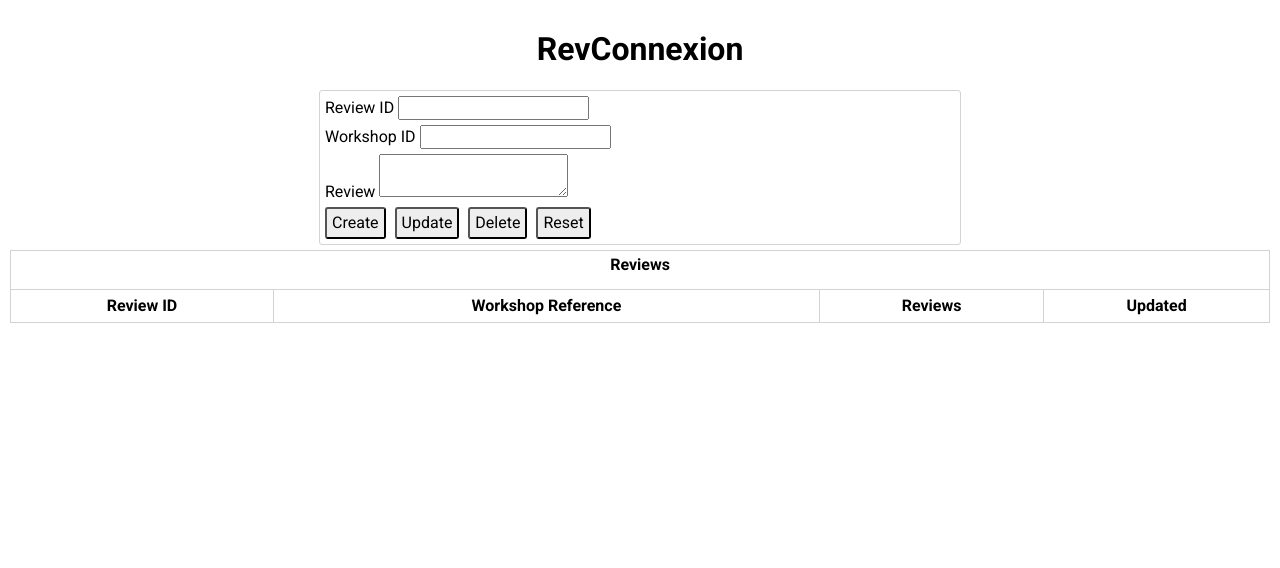
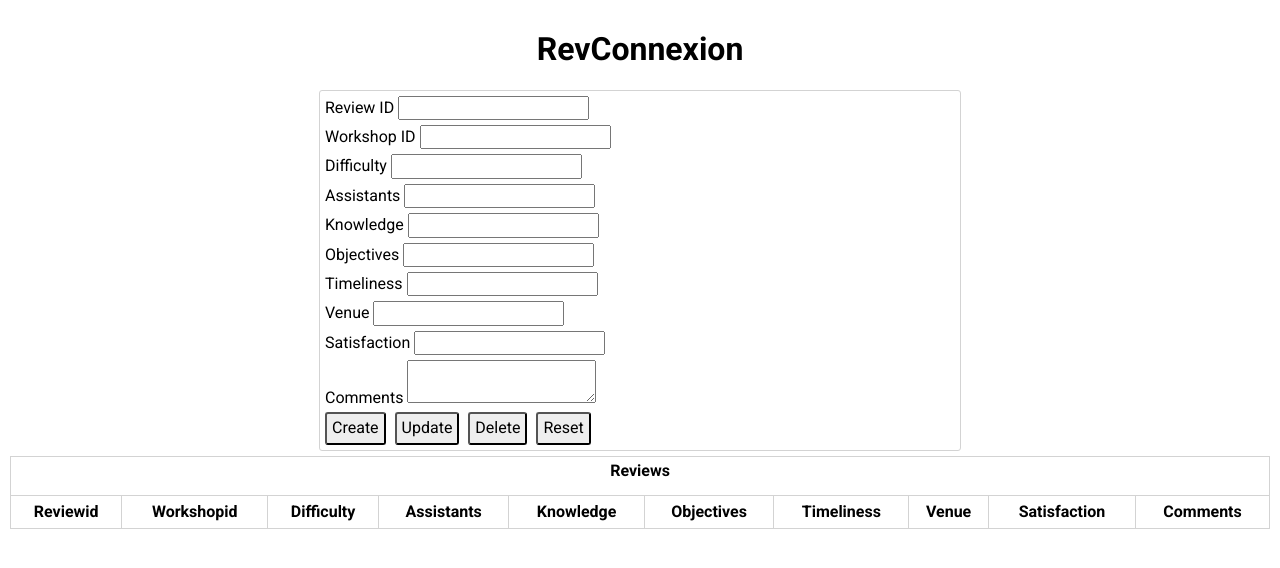
Before and after one commit to onlyphantom/revconnexion, a Python web app: template templates/home.html in a window 1280 px wide. Shown: the top 568 px of the page. Run offline with Jinja, Linux system fonts and the light colour scheme; the template is opened without the code that fills it, so the values that code supplies are empty.

Commit message:
rebuild_table function updated to match schema

```diff
--- a/static/js/home.js
+++ b/static/js/home.js
@@ -94,8 +94,8 @@ ns.view = (function () {
     'use strict';
 
     let $id = $('#id'),
-        $workshop_id = $('#workshop_id'),
-        $text = $('#text');
+        $workshop = $('#workshop'),
+        $comments = $('#comments');
 
     // return the API
     return {
@@ -118,7 +118,17 @@ ns.view = (function () {
             // did we get a reviews array?
             if (reviews) {
                 for (let i = 0, l = reviews.length; i < l; i++) {
-                    rows += `<tr><td class="id">${reviews[i].id}</td><td class="workshop_id">${reviews[i].workshop_id}</td><td class="text">${reviews[i].text}</td><td>${reviews[i].timestamp}</td></tr>`;
+                    rows += `<tr><td class="id">${reviews[i].id}</td>
+                    <td class="workshop_id">${reviews[i].workshop}</td>
+                    <td class="difficulty">${reviews[i].difficulty}</td>
+                    <td class="assistants_score">${reviews[i].assistants_score}</td>
+                    <td class="knowledge">${reviews[i].knowledge}</td>
+                    <td class="objectives">${reviews[i].objectives}</td>
+                    <td class="timeliness">${reviews[i].timeliness}</td>
+                    <td class="venue_score">${reviews[i].venue_score}</td>
+                    <td class="satisfaction_score">${reviews[i].satisfaction_score}</td>
+                    <td class="comments">${reviews[i].comments}</td>
+                    </tr>`;
                 }
                 $('table > tbody').append(rows);
             }
--- a/templates/home.html
+++ b/templates/home.html
@@ -24,8 +24,29 @@
             <label for="workshop_id">Workshop ID
                 <input type="number" step='1' id="workshop_id">
             </label><br>
-            <label for="text" type="text">Review
-                <textarea id="text"></textarea>
+            <label for="difficulty">Difficulty
+                <input type="number" step='1' id="difficulty">
+            </label><br>
+            <label for="assistants">Assistants
+                <input type="number" step='1' id="assistants">
+            </label><br>
+            <label for="knowledge">Knowledge
+                <input type="number" step='1' id="knowledge">
+            </label><br>
+            <label for="objectives">Objectives
+                <input type="number" step='1' id="objectives">
+            </label><br>
+            <label for="timeliness">Timeliness
+                <input type="number" step='1' id="timeliness">
+            </label><br>
+            <label for="venue">Venue
+                <input type="number" step='1' id="venue">
+            </label><br>
+            <label for="satisfaction">Satisfaction
+                <input type="number" step='1' id="satisfaction">
+            </label><br>
+            <label for="comments" type="text">Comments
+                <textarea id="comments"></textarea>
             </label><br>
             <button id="create">Create</button>
             <button id="update">Update</button>
@@ -37,10 +58,16 @@
                 <caption>Reviews</caption>
                 <thead>
                     <tr>
-                        <th>Review ID</th>
-                        <th>Workshop Reference</th>
-                        <th>Reviews</th>
-                        <th>Updated</th>
+                        <th>Reviewid</th>
+                        <th>Workshopid</th>
+                        <th>Difficulty</th>
+                        <th>Assistants</th>
+                        <th>Knowledge</th>
+                        <th>Objectives</th>
+                        <th>Timeliness</th>
+                        <th>Venue</th>
+                        <th>Satisfaction</th>
+                        <th>Comments</th>
                     </tr>
                 </thead>
                 <tbody></tbody>
```
Also changed, not shown: config.py (+6 -1 lines), rcsample.db (added).
